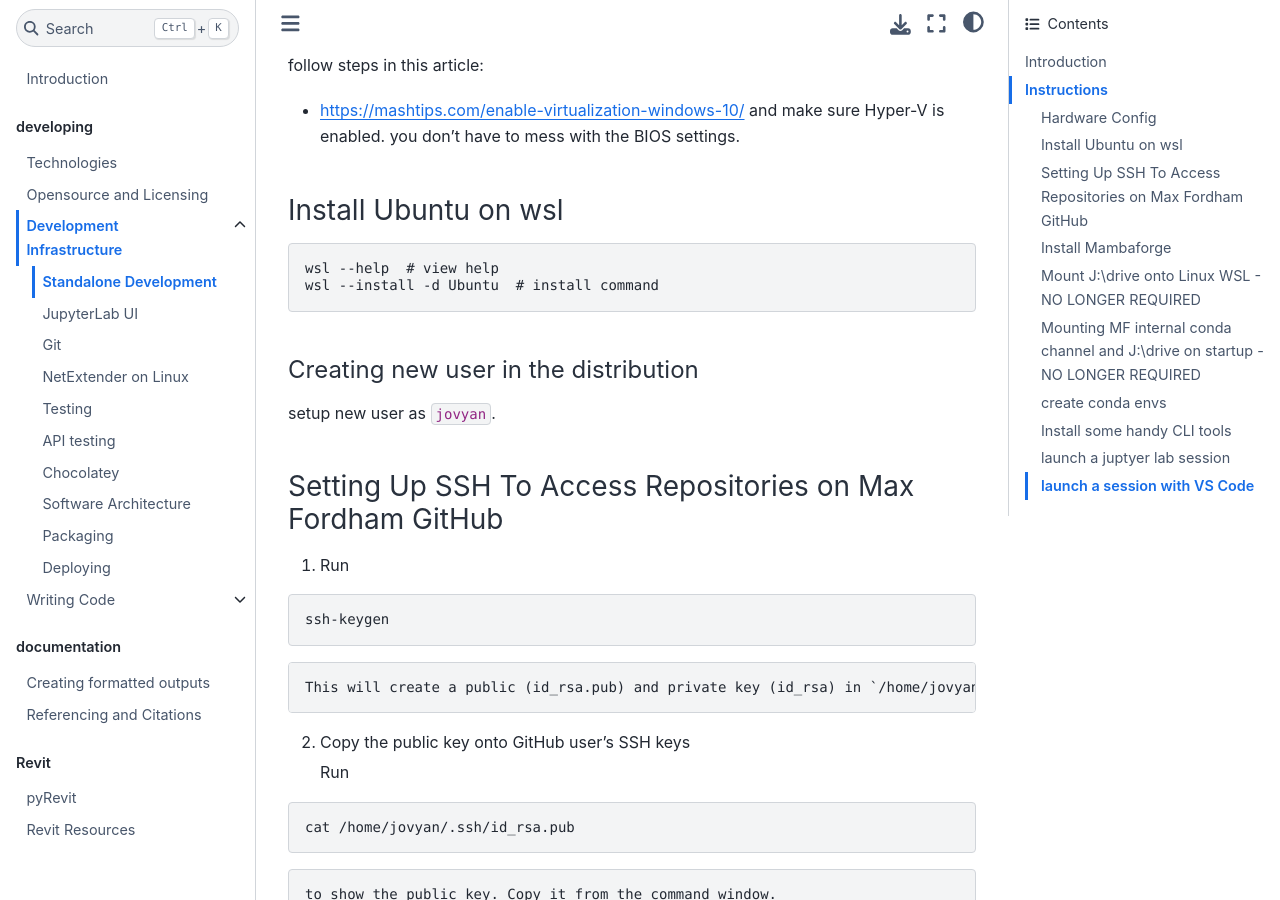
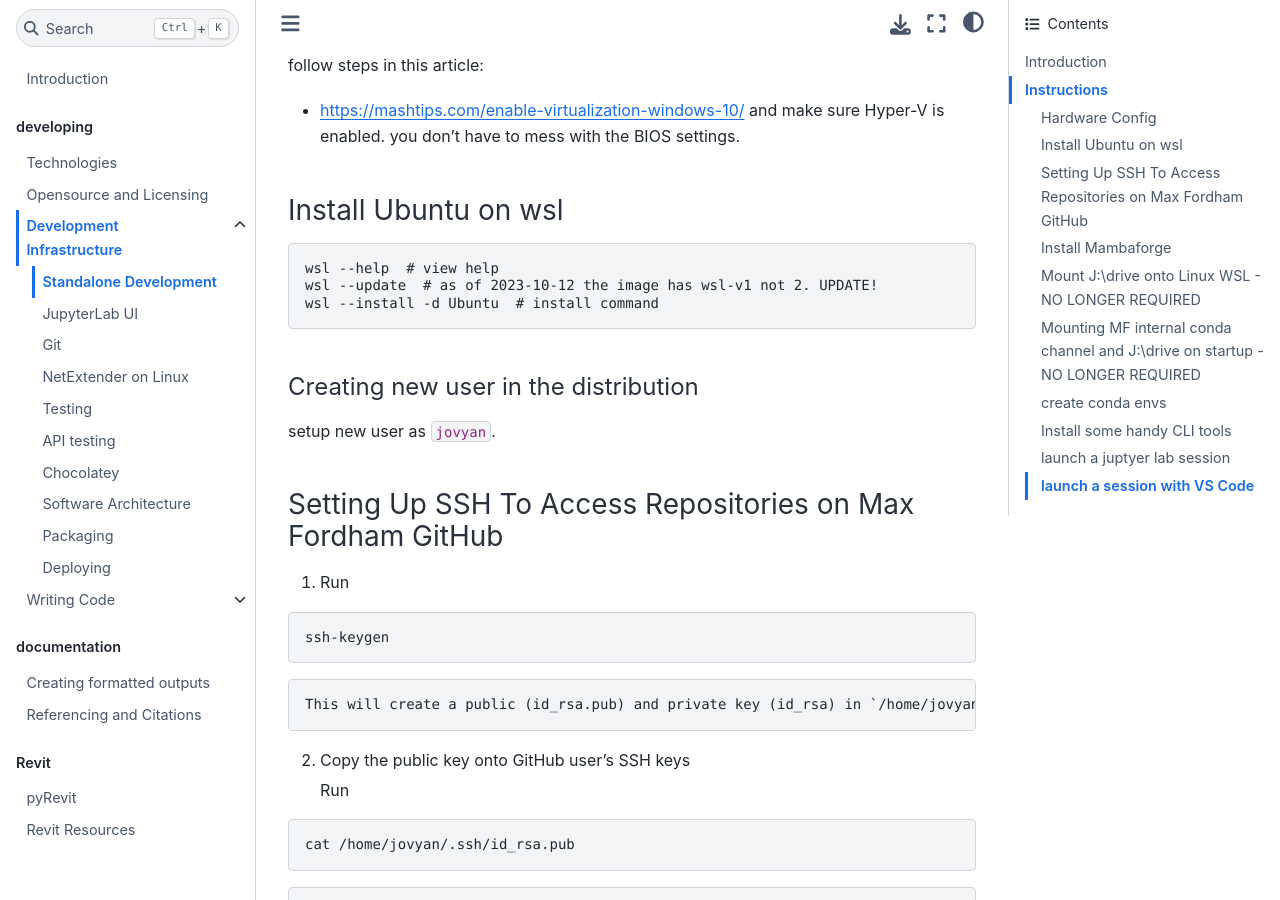
Before and after one commit to maxfordham/mxf-code-docs, a Jupyter Book: the page built from book/docs/developing-envsetup.md, in a window 1280 px wide and 900 px high, scrolled down 1101 px. Built offline with Jupyter Book 1.0.4 settings and Sphinx 7.4.7 and the Sphinx Book theme 1.1.4, drawn with Linux system fonts in a browser that asks for light colours; pages that are not in the unit, such as notebooks, are missing from menus.

Commit message:
Update developing-envsetup.md

````diff
--- a/book/docs/developing-envsetup.md
+++ b/book/docs/developing-envsetup.md
@@ -45,6 +45,7 @@ and make sure Hyper-V is enabled. you don't have to mess with the BIOS settings.
 
 ```cmd
 wsl --help  # view help
+wsl --update  # as of 2023-10-12 the image has wsl-v1 not 2. UPDATE!
 wsl --install -d Ubuntu  # install command
 ```
 
````
